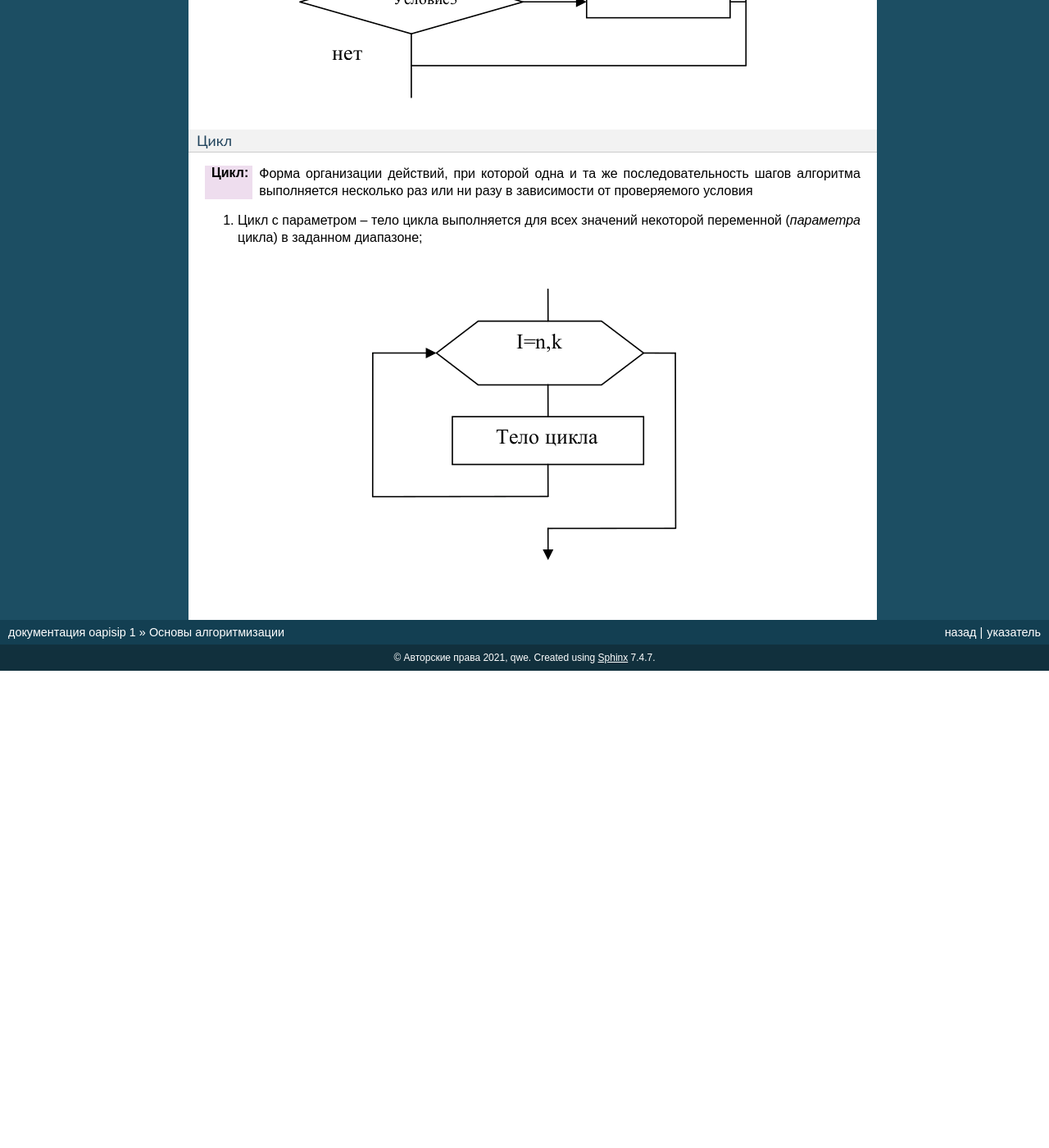
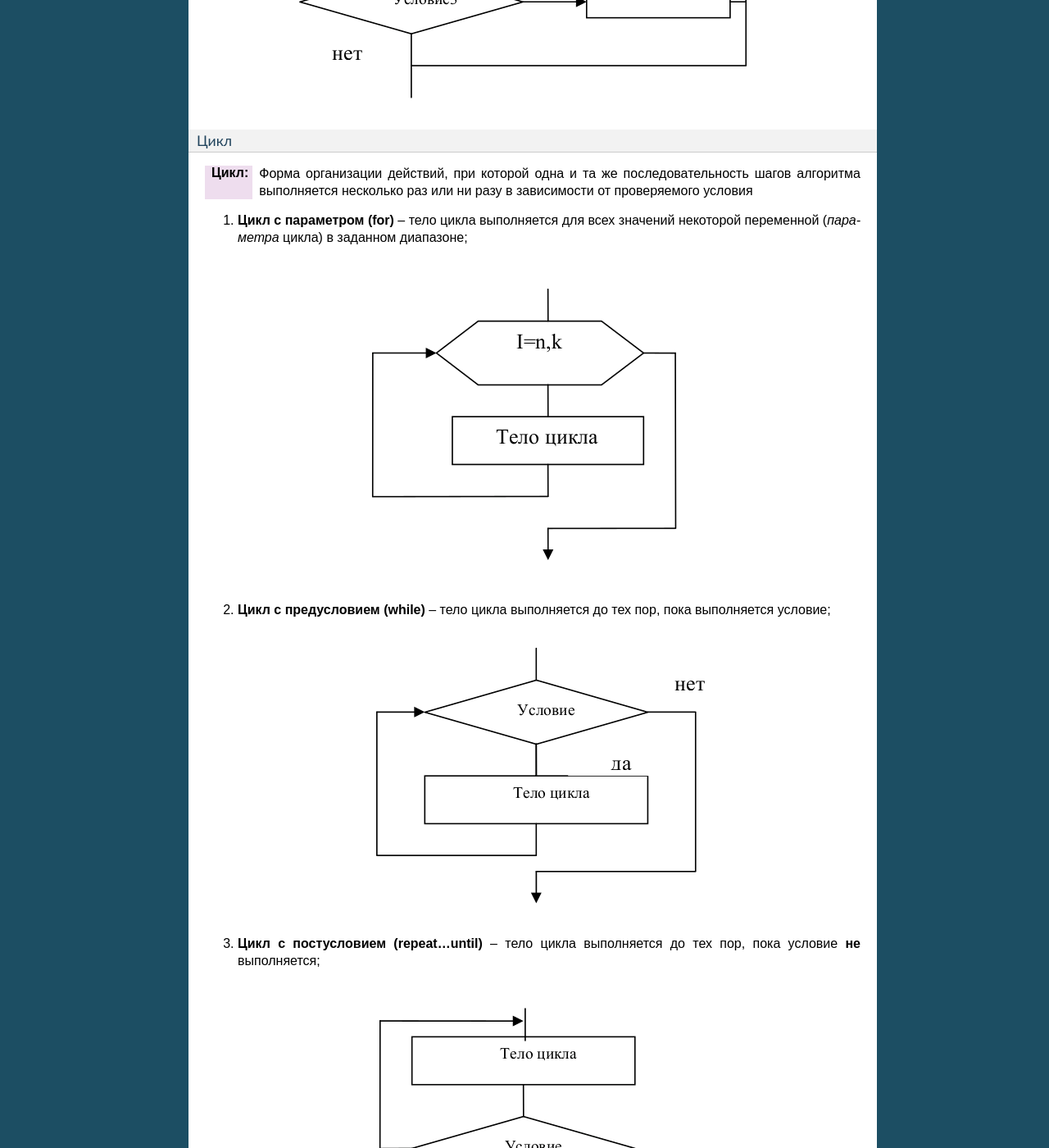
Before and after one commit to rimcupk/oapisip, a Sphinx documentation site: the page built from docs/chapters/01_algo/01_algo.rst, in a window 1280 px wide and 1400 px high, scrolled down 3756 px. Shown: the whole window at 82% size. Built offline with Sphinx 7.4.7, drawn with Linux system fonts in a browser that asks for light colours; before the commit the page ends 4574 px from its top, so only the background shows below that.

Commit message:
Update 01_algo.rst

```diff
--- a/docs/chapters/01_algo/01_algo.rst
+++ b/docs/chapters/01_algo/01_algo.rst
@@ -80,9 +80,23 @@
 ....
 
 :Цикл: Форма организации действий, при которой одна и та же последовательность шагов алгоритма выполняется несколько раз или ни разу в зависимости от проверяемого условия
-1) Цикл с параметром – тело цикла выполняется для всех значений некоторой переменной (*параметра* цикла) в заданном диапазоне;
+1) **Цикл с параметром (for)** – тело цикла выполняется для всех значений некоторой переменной (*параметра* цикла) в заданном диапазоне;
 
 .. figure:: 01_for.png
        :scale: 100 %
        :align: center
        :alt: asda
+
+2) **Цикл с предусловием (while)** – тело цикла выполняется до тех пор, пока выполняется условие;
+
+.. figure:: 01_while.png
+       :scale: 100 %
+       :align: center
+       :alt: asda
+
+3) **Цикл с постусловием (repeat...until)** – тело цикла выполняется до тех пор, пока условие **не** выполняется;
+
+.. figure:: 01_until.png
+       :scale: 100 %
+       :align: center
+       :alt: asda
```
